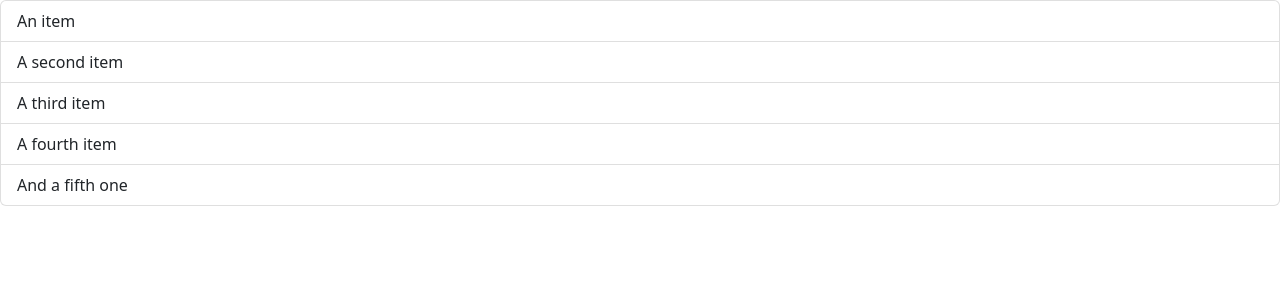
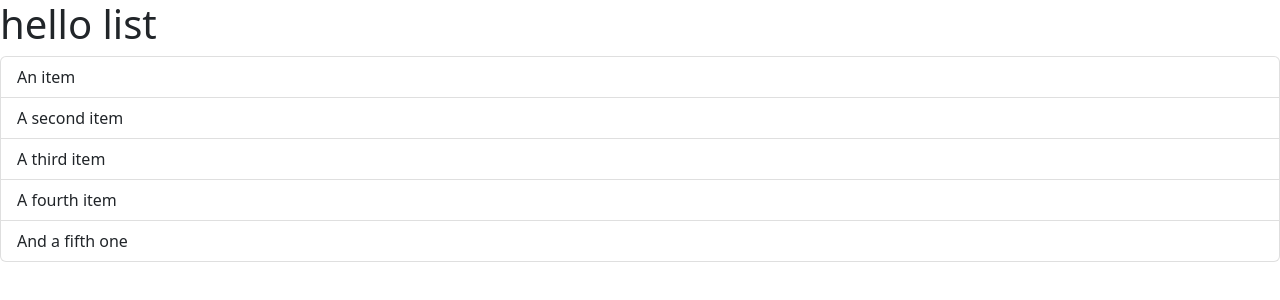
Before and after one commit to TewodrosAdimas/reactBestPractice2, a React (Vite) app in the folder react-app/: page / in a window 1280 px wide. Shown: the top 300 px of the page. Built offline with nearby package versions, Linux system fonts and the light colour scheme.

Commit message:
fragment used to make component render more than one element

```diff
--- a/react-app/src/components/ListGroup.tsx
+++ b/react-app/src/components/ListGroup.tsx
@@ -1,5 +1,7 @@
 function ListGroup() {
   return (
+    <>
+        <h1>hello list</h1>
         <ul className="list-group">
           <li className="list-group-item">An item</li>
           <li className="list-group-item">A second item</li>
@@ -7,6 +9,7 @@ function ListGroup() {
           <li className="list-group-item">A fourth item</li>
           <li className="list-group-item">And a fifth one</li>
         </ul>
+    </>
   );
 }
 
```
Lines whose indentation alone changed are shown as unchanged.
